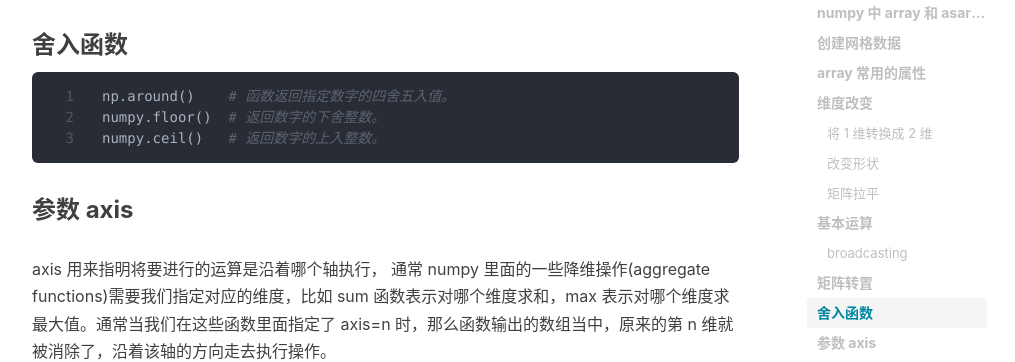
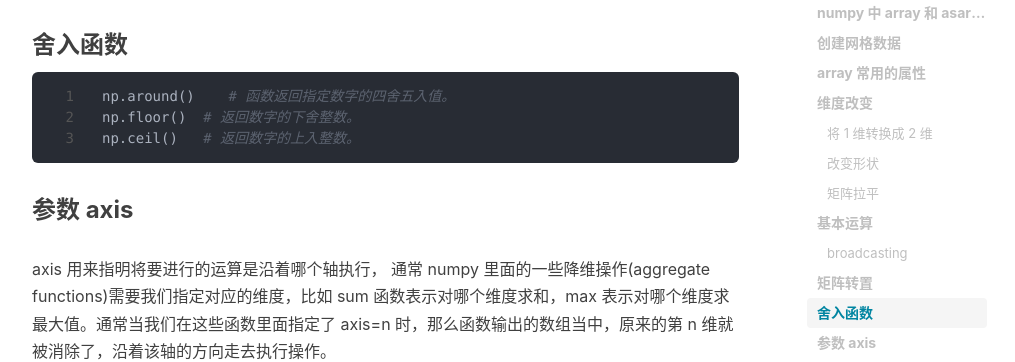
Before and after one commit to liushunyu/blog, a Jekyll site: the page built from _posts/2019-08-15-numpy 基础使用.md, in a window 1280 px wide and 900 px high, scrolled down 5267 px. Shown: the part 151-513 px from the top of the window, without its empty margins (233-1248 px from the left). Built offline with Jekyll 4.4.1, drawn with Linux system fonts in a browser that asks for light colours; nearby versions of some CDN libraries; comment, search, counter and statistics services are not loaded.

Commit message:
Update 2019-08-15-numpy 基础使用.md

````diff
--- a/_posts/2019-08-15-numpy 基础使用.md
+++ b/_posts/2019-08-15-numpy 基础使用.md
@@ -244,8 +244,8 @@ print(np.transpose(c).shape)  # (1, 3)
 
 ```python
 np.around()    # 函数返回指定数字的四舍五入值。
-numpy.floor()  # 返回数字的下舍整数。
-numpy.ceil()   # 返回数字的上入整数。
+np.floor()  # 返回数字的下舍整数。
+np.ceil()   # 返回数字的上入整数。
 ```
 
 
````
